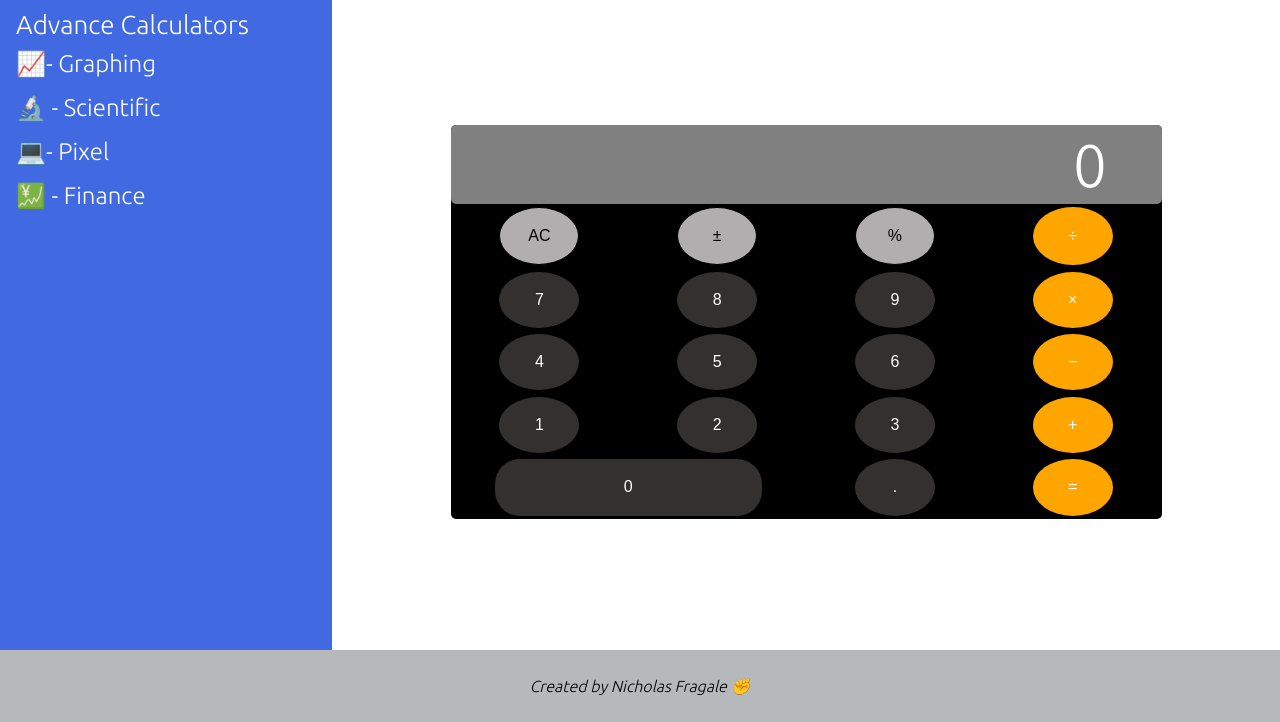
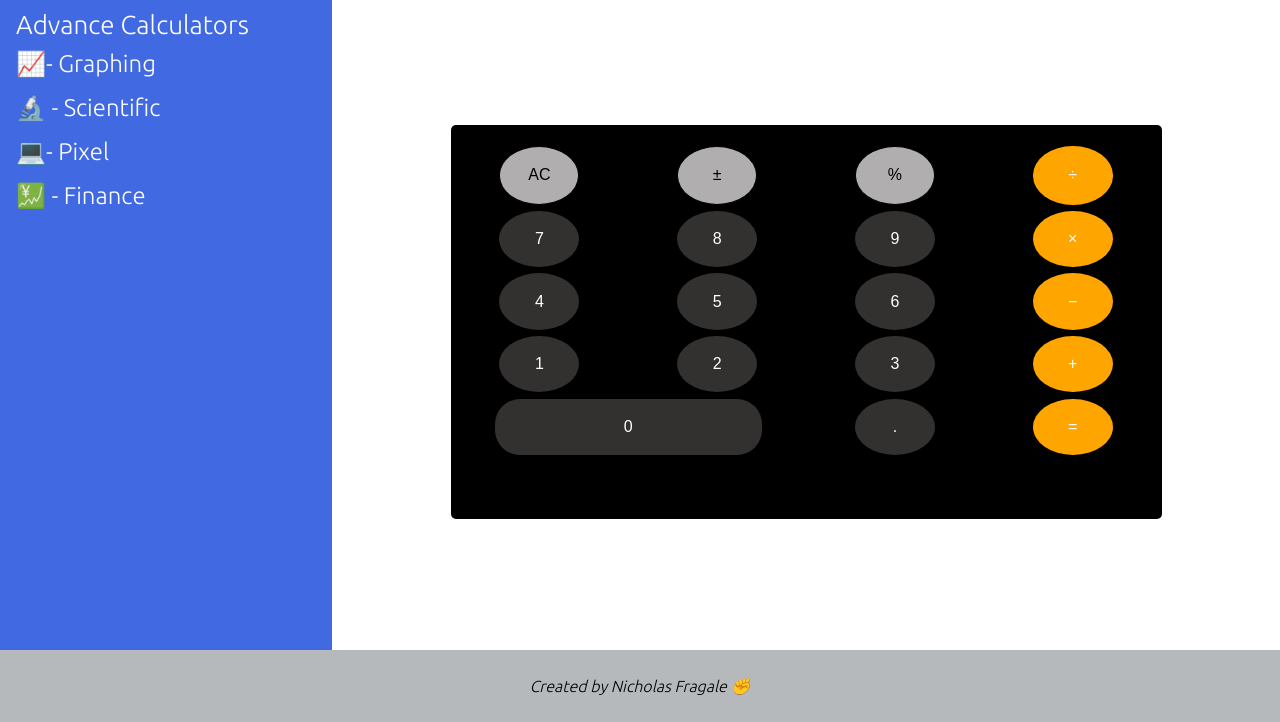
Before and after one commit to MrZanpakuto/calculator, a plain HTML site: page index.html in a window 1280 px wide. Shown: the part 78-800 px from the top of the page. Drawn offline with Linux system fonts and the light colour scheme.

Commit message:
Remove Screen Class and Extra Space from button with #2

```diff
--- a/index.html
+++ b/index.html
@@ -5,13 +5,14 @@
     <meta http-equiv="X-UA-Compatible" content="IE=edge">
     <meta name="viewport" content="width=device-width, initial-scale=1.0">
     <link rel="stylesheet" href="./styles.css">
-    <script type="text/javascript" src="script.js"></script>
     <style>
         @import url('https://fonts.googleapis.com/css2?family=Roboto:wght@300&family=Ubuntu:wght@300&display=swap');
     </style>
     <title>Calculator</title>
 </head>
 <body>
+
+    <!-- #3 webpage design and interface for calculator -->
     <div class="header">
             My Basic Calculator
     </div>
@@ -30,7 +31,7 @@
         </div>
         <div class="calculator">
                 <div class="calc-container">
-                        <div class="screen">0 &nbsp; &nbsp;</div>
+                        <div id="display">0</div>
                         <div class="btn-container">
                             <div class="btn"><button class="top-btn">AC</button></div>
                             <div class="btn"><button class="top-btn">&plusmn;</button></div>
@@ -45,7 +46,7 @@
                             <div class="btn"><button class="numbers">6</button></div>
                             <div class="btn"><button class="operator">&minus;</button></div>
                             <div class="btn"><button class="numbers">1</button></div>
-                            <div class="btn"><button class="numbers"> 2</button></div>
+                            <div class="btn"><button class="numbers">2</button></div>
                             <div class="btn"><button class="numbers">3</button></div>
                             <div class="btn"><button class="operator">&plus;</button></div>
                             <div class="btn bigger-btn"><button class="numbers">0</button></div>
@@ -60,5 +61,6 @@
         Created by Nicholas Fragale ✊
     </div>
 
+    <script type="text/javascript" src="script.js"></script>
 </body>
 </html>
```
